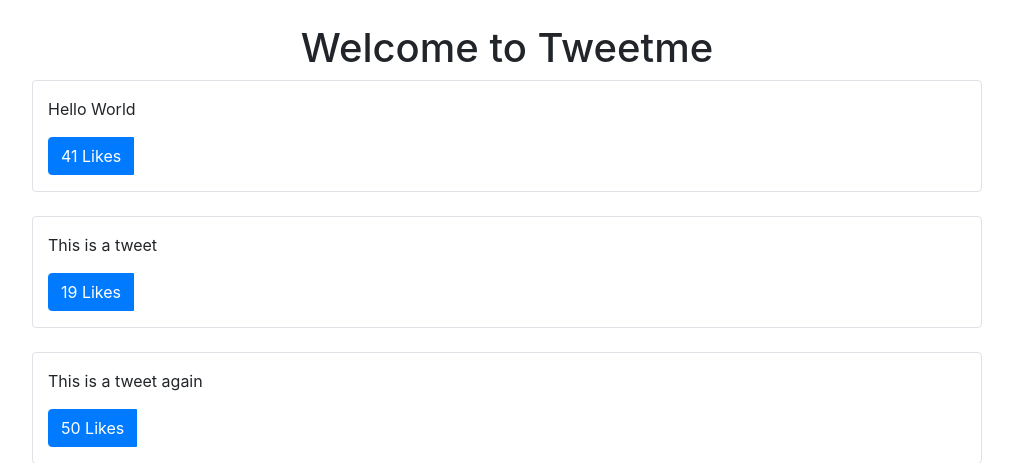
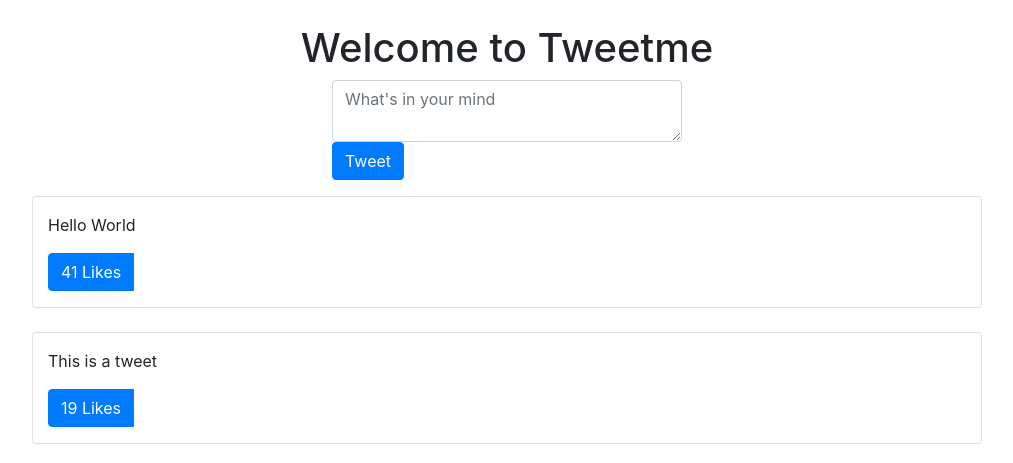
Before and after one commit to franvergara66/twitter, a Django app: page / in a window 1280 px wide. Shown: the part 56-519 px from the top of the page, without its empty margins (133-1146 px from the left). Run offline with Django 3.2, Linux system fonts and the light colour scheme; data comes from the database, SQL or seed files in the repository; both versions use the stored data as it was after the commit; some libraries are stand-ins or nearby versions.

Commit message:
ADD: create tweet form in home

```diff
--- a/templates/pages/home.html
+++ b/templates/pages/home.html
@@ -9,6 +9,16 @@
     </div>
 </div>
 
+<div class= 'row mb-3'>
+    <div class = 'col-md-4 mx-auto col-10'>
+        <form class='form' method='POST' action="/create-tweet">
+            {% csrf_token %}
+             <input type="hidden" value='/' name='next' />
+            <textarea class='form-control' name="content" placeholder="What's in your mind"></textarea>
+            <button class='btn btn-primary' type='submit'>Tweet</button>
+        </form>
+    </div>
+</div>
 
 <div class='row' id="tweets">
     Loading...
--- a/tweets/views.py
+++ b/tweets/views.py
@@ -7,6 +7,7 @@ from .forms import TweetForm
 
 def tweetCreateView(request, *args, **kwargs):
     form = TweetForm(request.POST or None)
+    print('post data is: ', request.POST)
     if form.is_valid():
         obj = form.save(commit=False)
         # do other form related logic
```
Also changed, not shown: db.sqlite3.
